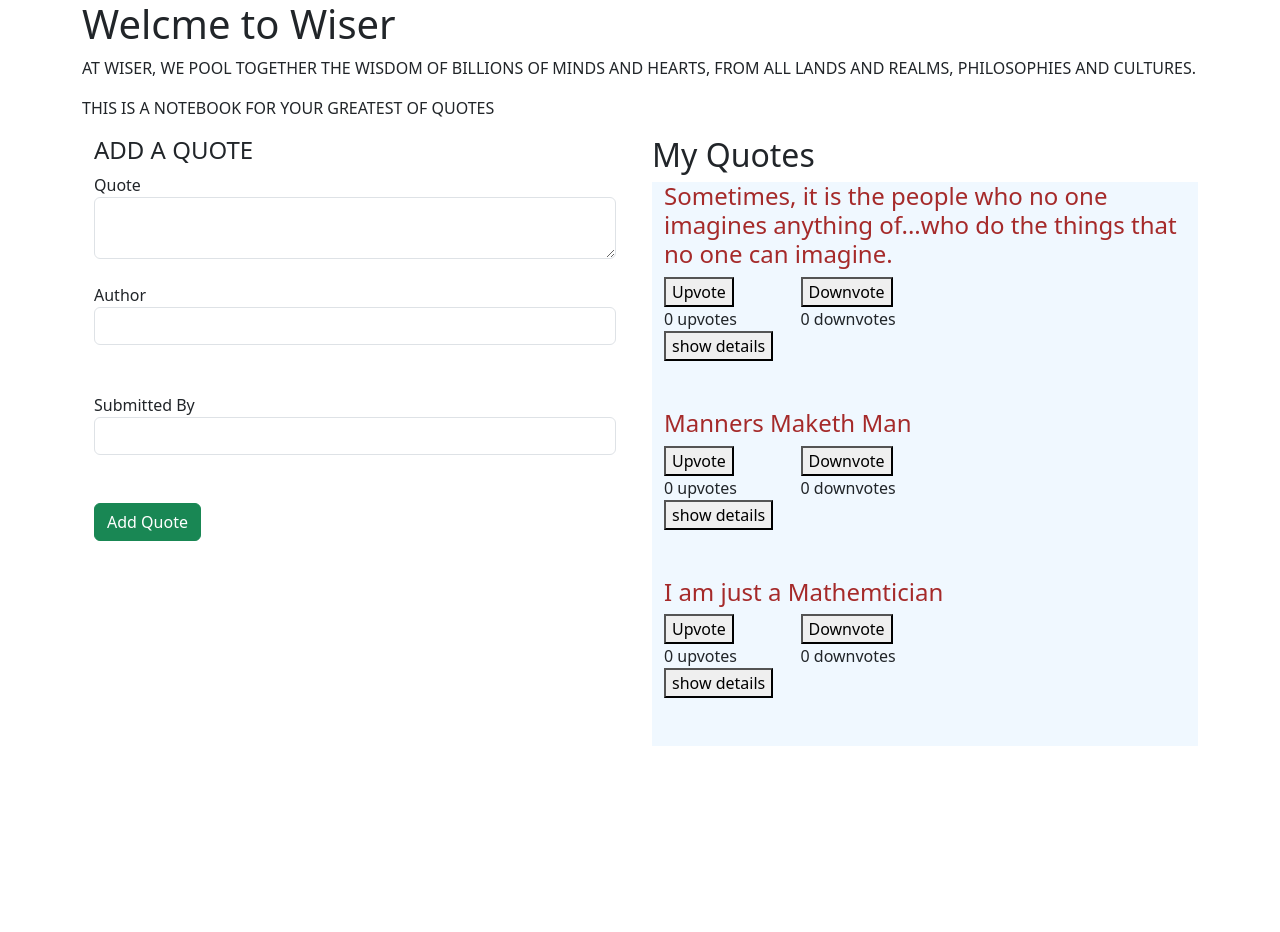
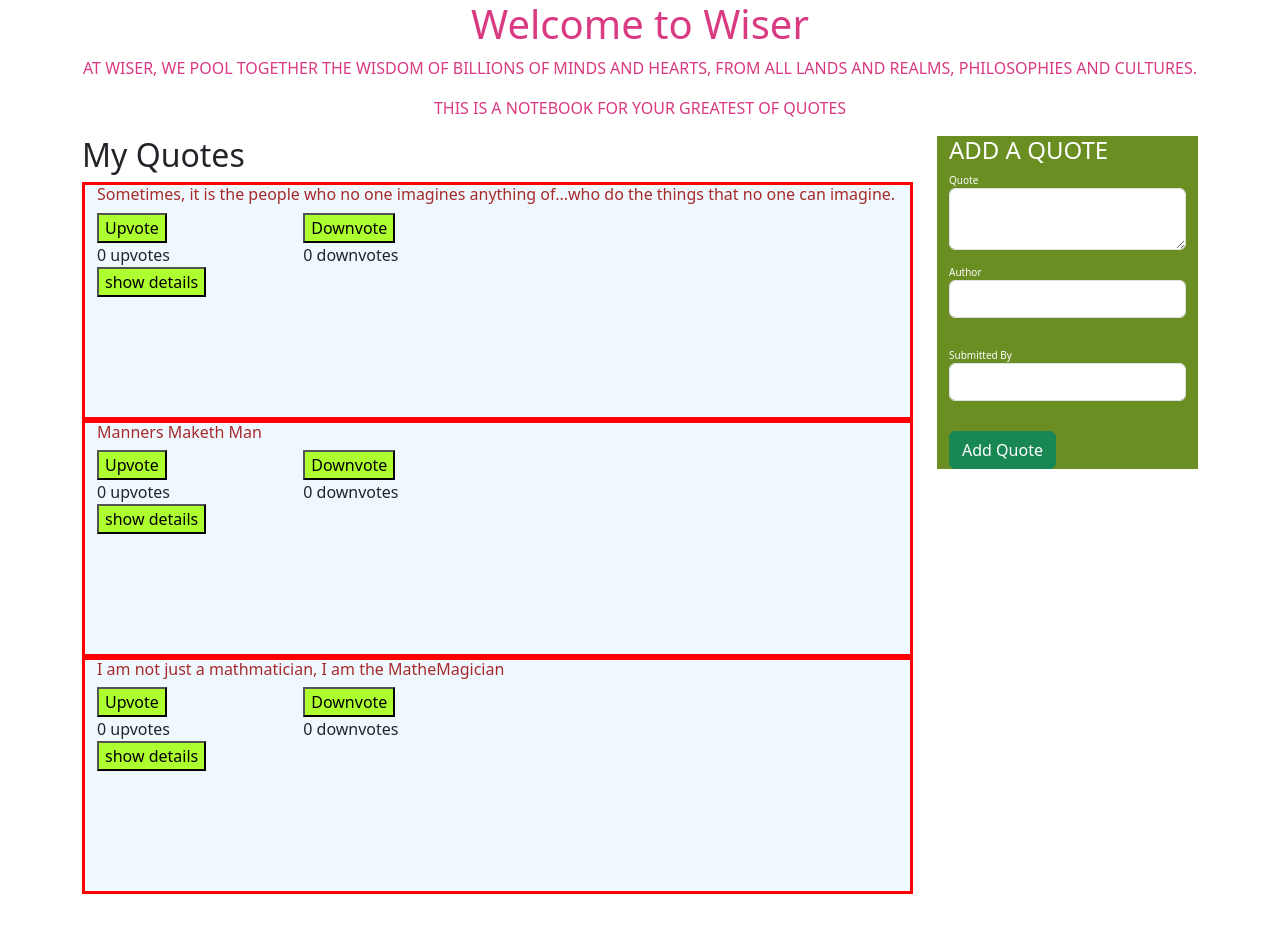
Before and after one commit to Ahonoryoshi/Wiser, an Angular app: page / in a window 1280 px wide. Shown: the top 932 px of the page. Before the commit the page ends 800 px from the top, so only its background shows below. Built offline with nearby package versions, Linux system fonts and the light colour scheme.

Commit message:
add a clear form attribute

```diff
--- a/src/app/app.component.html
+++ b/src/app/app.component.html
@@ -1,5 +1,11 @@
 <div class="container">
-  <h1>Welcme to Wiser</h1>
+  <style>
+    .container{
+      text-align: center;
+      color: rgb(217, 58, 129);
+    }
+  </style>
+  <h1>Welcome to Wiser</h1>
   <p>AT WISER, WE POOL TOGETHER THE WISDOM OF BILLIONS OF MINDS AND HEARTS, FROM ALL LANDS
     AND REALMS, PHILOSOPHIES AND CULTURES.
   </p>
--- a/src/app/app.module.ts
+++ b/src/app/app.module.ts
@@ -9,7 +9,6 @@ import { QuoteFormComponent } from './quote-form/quote-form.component';
 import { QuoteDetailsComponent } from './quote-details/quote-details.component';
 import {TimeAgoPipe} from 'time-ago-pipe';
 import { TimepassPipe } from './timepass.pipe';
-import { HighlightDirective } from './highlight.directive';
 
 @NgModule({
   declarations: [
@@ -18,7 +17,6 @@ import { HighlightDirective } from './highlight.directive';
     QuoteFormComponent,
     QuoteDetailsComponent,
     TimepassPipe,
-    HighlightDirective,
 
 
   ],
--- a/src/app/my-quotes/my-quotes.component.html
+++ b/src/app/my-quotes/my-quotes.component.html
@@ -3,18 +3,21 @@
 
 
     <div class="row">
-        <div class="col-md-6">
-            <app-quote-form  (addQuote)="addNewQuote($event)" ></app-quote-form>
-
-        </div>
-        <div class="col-md-6">
+        <div class="col-md-9">
             <h2>My Quotes</h2>
 
                 <div  class="container yes" *ngFor='let quote of quotes;let i = index'>
+
                     <style>
+                        button{
+                            background-color: greenyellow;
+                        }
                         .yes{
                             background-color: aliceblue;
                             border: salmon;
+                            border-style: solid;
+                            border-color: red;
+
                         }
                         h6{
                             color: brown;
@@ -22,9 +25,6 @@
 
                     </style>
                     <h6><style>
-                        h6{
-                            font-size: x-large;
-                        }
                     </style> {{quote.statement}}</h6>
                     <div class="row">
                         <div class="col-md-3">
@@ -38,11 +38,19 @@
                         <div class="col-md-3" >{{quote.downvotes}} downvotes</div>
                     </div>
                     <button (click)='toggleDetails(i)'>show details</button>
+                    <br><br><br>
                     <app-quote-details *ngIf="quote.showDetails" [quote]='quote' (isComplete) = 'deleteQuote($event,i)'></app-quote-details>
                     <br><br>
                     <br>
                 </div>
+                <br>
+                <br><br><br><br>
 
+
+        </div>
+
+        <div class="col-md-3">
+            <app-quote-form  (addQuote)="addNewQuote($event)" ></app-quote-form>
 
         </div>
     </div>
--- a/src/app/my-quotes/my-quotes.component.ts
+++ b/src/app/my-quotes/my-quotes.component.ts
@@ -12,7 +12,7 @@ export class MyQuotesComponent implements OnInit {
   quotes: Quote[] =[
     new Quote("Sometimes, it is the people who no one imagines anything of...who do the things that no one can imagine.", "The Imitation Game", " John Ahona "),
     new Quote("Manners Maketh Man","The king's Man","Ahona John"),
-    new Quote("I am just a Mathemtician", "Alan Turing", "Ahona Yoshi")
+    new Quote("I am not just a mathmatician, I am the MatheMagician", "Alan Turing", "Ahona Yoshi")
   ]
   quotevotes:number[] = [
 
--- a/src/app/quote-details/quote-details.component.html
+++ b/src/app/quote-details/quote-details.component.html
@@ -1,6 +1,18 @@
 <div class="container">
-    <p>AUTHOR: {{quote.author}}</p>
     <div class="row"><p>{{quote.dob|timepass}}</p></div>
+    <p class="author">AUTHOR: {{quote.author}}</p>
+    <p class="submitter">SUBMITTED BY: {{quote.submitter}}</p>
+
     <button (click)= 'quoteDelete(true)' class="btn btn-outline-danger">Delete Quote</button>
+    <style>
+        .author{
+            color: blueviolet;
+            font-style: italic;
+        }
+        .submitter{
+            color: orangered;
+            font-style: italic;
+        }
+    </style>
 
 </div>
--- a/src/app/quote-form/quote-form.component.html
+++ b/src/app/quote-form/quote-form.component.html
@@ -1,7 +1,16 @@
-<div class="container">
+
+<div class="container t">
+    <style>
+        .t{
+            background-color: olivedrab;
+            color: white;
+            font-size: x-small;
+        }
+    </style>
     <h4>ADD A QUOTE</h4>
 
-    <form (ngSubmit)='submitQuote()' name="quoteForm" #quoteForm='ngForm'>
+    <form id="myForm" (ngSubmit)='submitQuote(quoteForm)' name="quoteForm" #quoteForm='ngForm' >
+
         <div class="form-group">
 
             <label for="statement">Quote</label>
@@ -32,6 +41,7 @@
         </div>
         <br>
         <br>
-        <button type="submit" class="btn btn-success">Add Quote</button>
+        <button onclick="myFunction" type="submit" class="btn btn-success">Add Quote</button>
+
     </form>
 </div>
--- a/src/app/quote-form/quote-form.component.ts
+++ b/src/app/quote-form/quote-form.component.ts
@@ -16,10 +16,30 @@ export class QuoteFormComponent implements OnInit {
 
 
 
-  submitQuote(){
+  submitQuote(x:NgForm){
+    const newquoote:Quote = Object.assign({},this.newQuote)
+    if((newquoote.statement==null)&&(newquoote.author==null)&&(newquoote.submitter==null)){
+      alert('Fill the form kindly')
 
+    }
+    else if (newquoote.statement==null) {
+      alert('Please type in the quote statement')
 
-    this.addQuote.emit(this.newQuote);
+    }
+    else if(newquoote.author==null){
+      alert('Please input the author of the quote')
+
+    }
+    else if (newquoote.submitter==null){
+      alert('Please Fill out your name')
+
+    }
+    else {
+      this.addQuote.emit(newquoote);
+      x.reset();
+
+    }
+
 
   }
 
```
